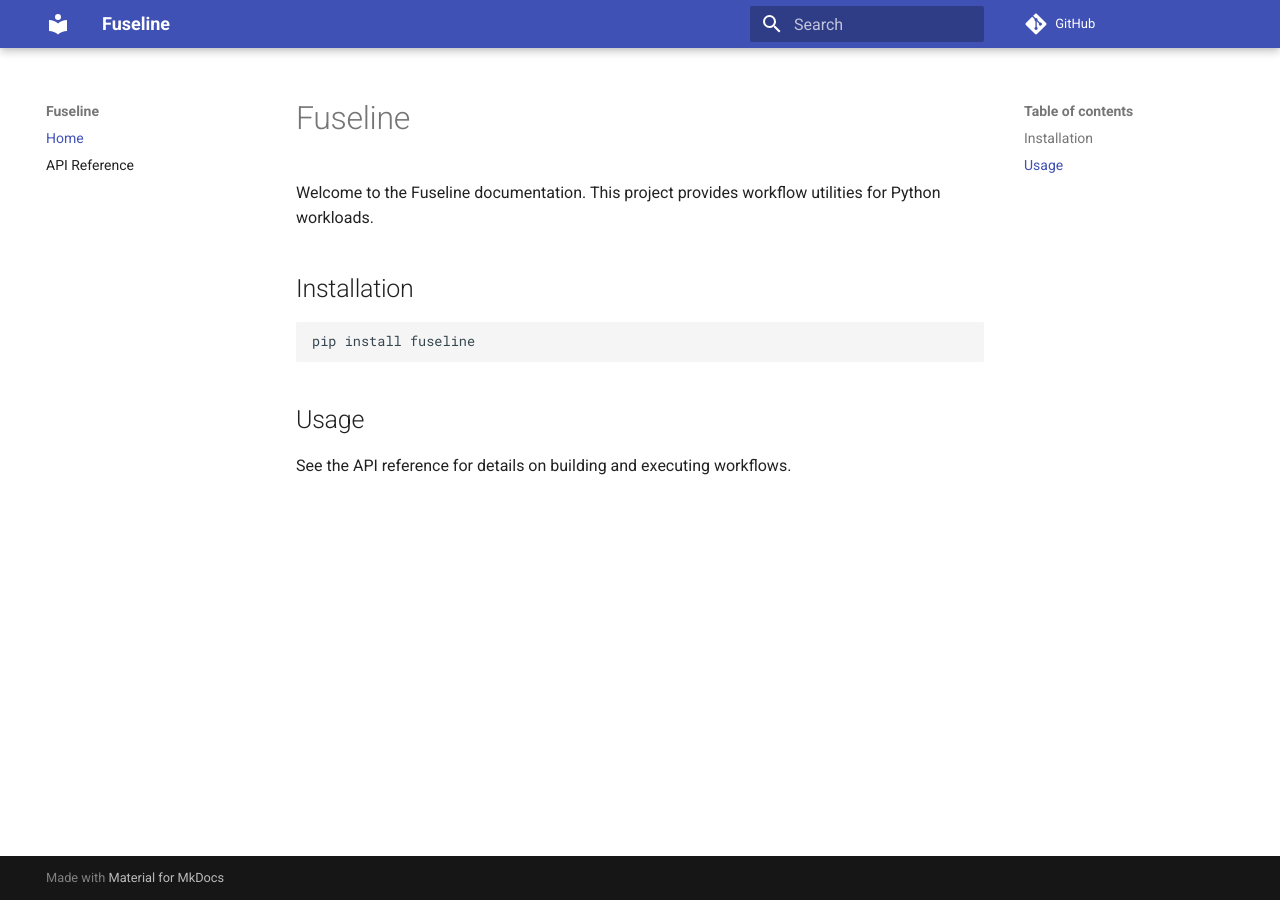
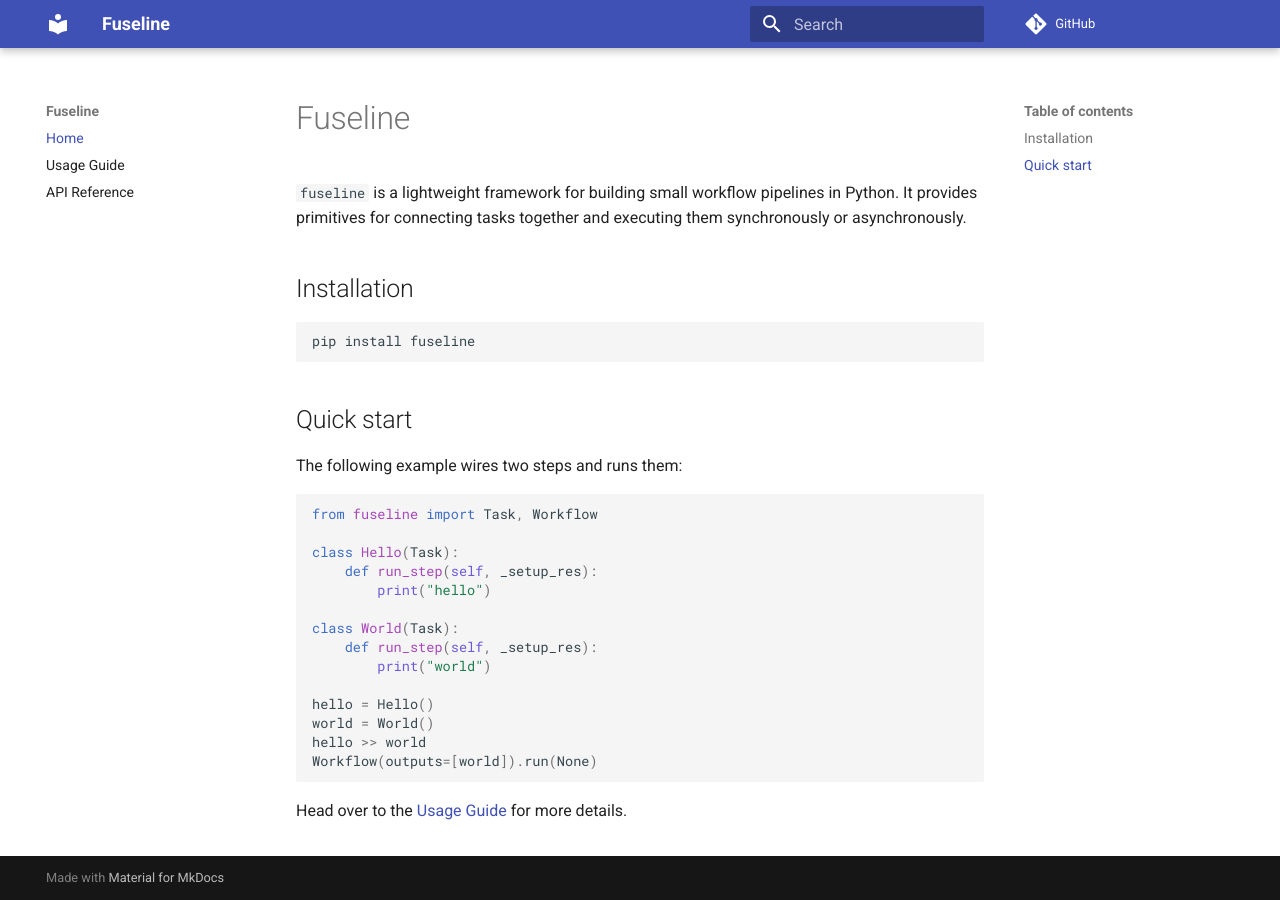
Before and after one commit to jsam/fuseline, an MkDocs documentation site: the page built from docs/index.md, in a window 1280 px wide. Built offline with MkDocs 1.6.1 and Material for MkDocs 9.7.7, drawn with Linux system fonts in a browser that asks for light colours; comment, search, counter and statistics services are not loaded.

Commit message:
Add comprehensive docs

````diff
--- a/docs/index.md
+++ b/docs/index.md
@@ -1,6 +1,6 @@
 # Fuseline
 
-Welcome to the Fuseline documentation. This project provides workflow utilities for Python workloads.
+`fuseline` is a lightweight framework for building small workflow pipelines in Python. It provides primitives for connecting tasks together and executing them synchronously or asynchronously.
 
 ## Installation
 
@@ -8,6 +8,25 @@
 pip install fuseline
 ```
 
-## Usage
+## Quick start
 
-See the API reference for details on building and executing workflows.
+The following example wires two steps and runs them:
+
+```python
+from fuseline import Task, Workflow
+
+class Hello(Task):
+    def run_step(self, _setup_res):
+        print("hello")
+
+class World(Task):
+    def run_step(self, _setup_res):
+        print("world")
+
+hello = Hello()
+world = World()
+hello >> world
+Workflow(outputs=[world]).run(None)
+```
+
+Head over to the [Usage Guide](usage.md) for more details.
--- a/mkdocs.yml
+++ b/mkdocs.yml
@@ -5,11 +5,19 @@
 
 nav:
   - Home: index.md
+  - Usage Guide: usage.md
   - API Reference: api.md
 
 plugins:
   - search
-  - mkdocstrings
+  - mkdocstrings:
+      handlers:
+        python:
+          setup_commands:
+            - import sys; sys.path.append("..")
 
 theme:
   name: material
+markdown_extensions:
+  - admonition
+  - codehilite
````
Also changed, not shown: docs/usage.md (added, +93 -0 lines).
